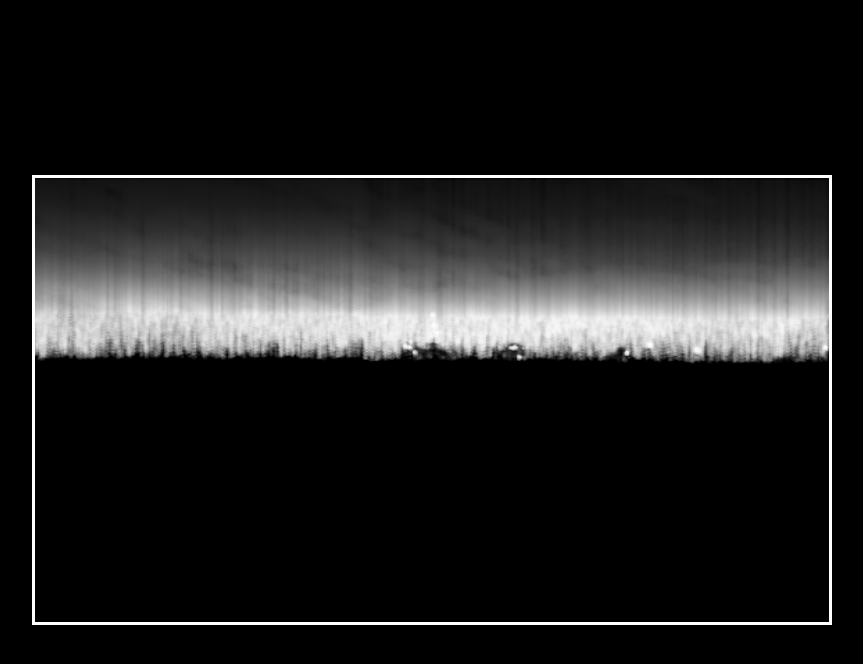
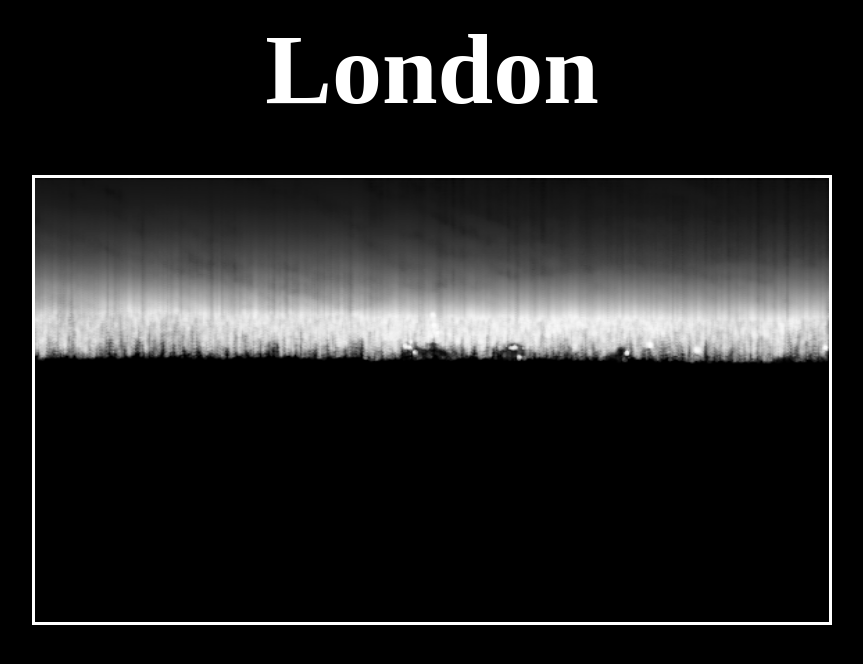
Before and after one commit to romanjasiek/pixeleffect02, a plain HTML site: page index.html in a window 1280 px wide. Shown: the whole page, without its empty margins (208-1071 px from the left). Drawn offline with Linux system fonts and the light colour scheme; animation ran at ten frames a second.

Commit message:
Title added

```diff
--- a/index.html
+++ b/index.html
@@ -8,6 +8,7 @@
     <link rel="stylesheet" href="styles.css">
 </head>
 <body>
+    <h1>London</h1>
     <canvas id="canvas02"></canvas>
     <script type="text/javascript" src="index.js"></script>
 </body>
--- a/styles.css
+++ b/styles.css
@@ -6,6 +6,17 @@
 
 body {
     background: black;
+}
+
+html {
+    font-size: 62.5%;
+}
+
+h1 {
+    color: white;
+    font-size: 10rem;
+    text-align: center;
+    margin-top: 1.2rem;
 }
 
 #canvas02 {
```
Also changed, not shown: 1 other file.
